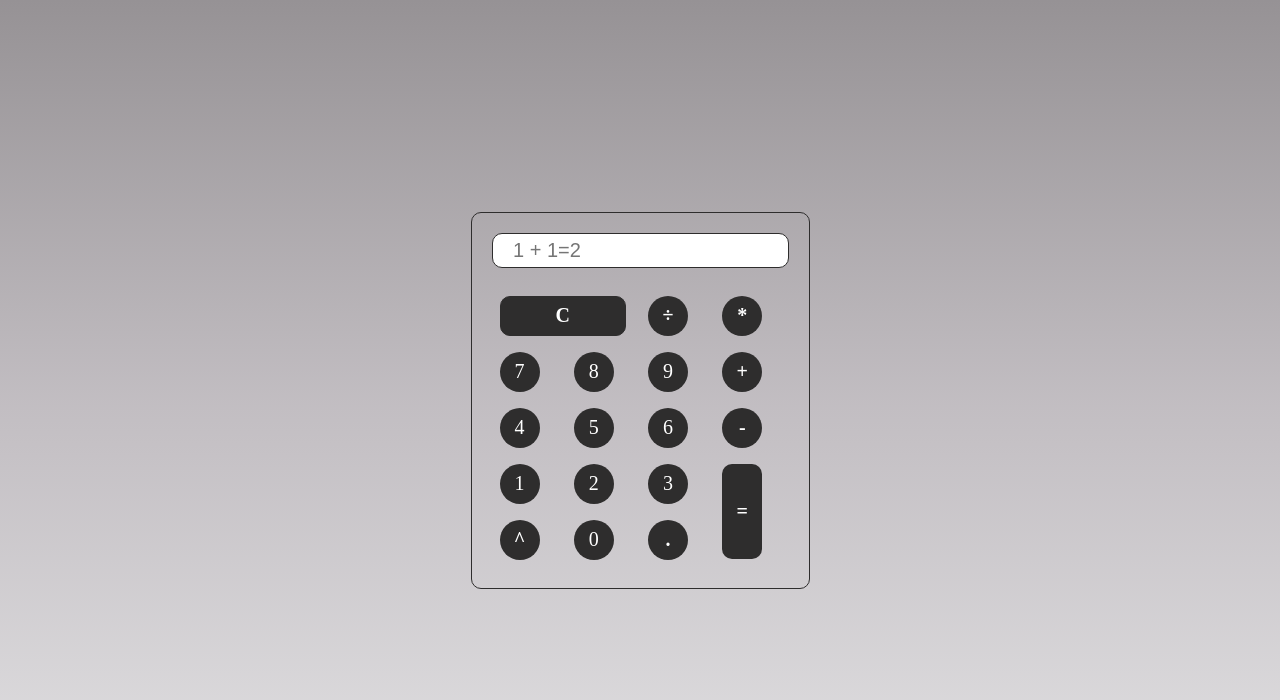
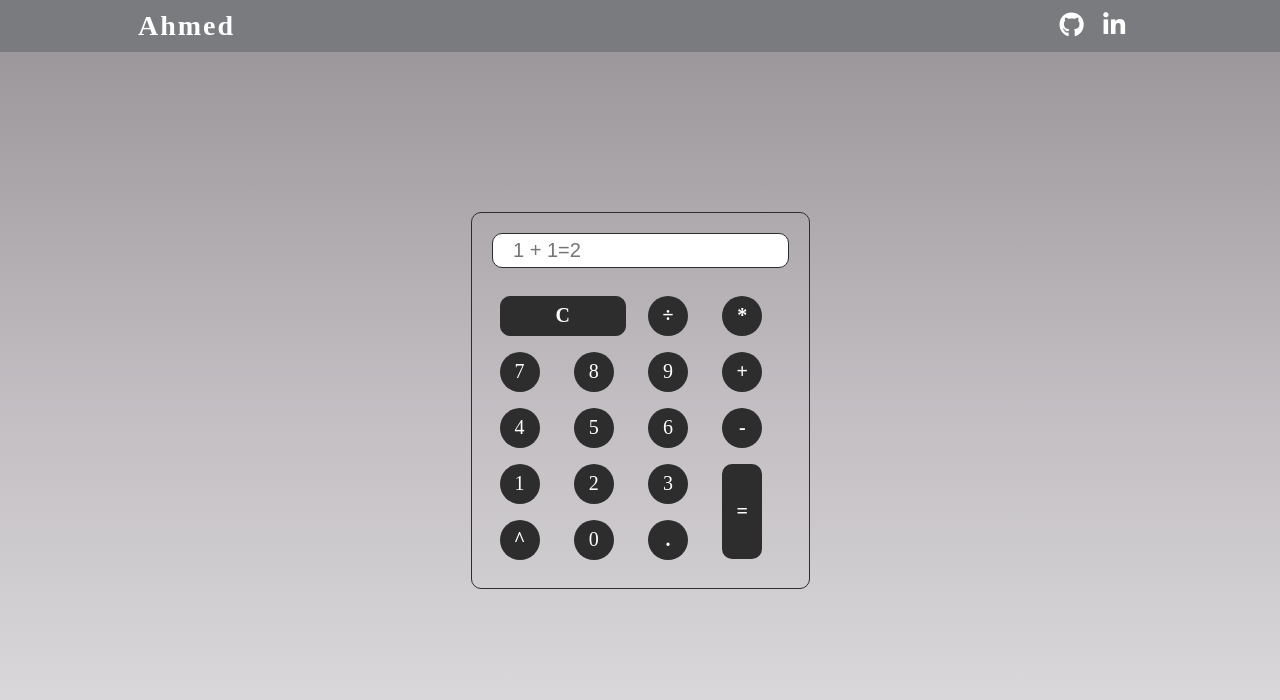
Before and after one commit to ahmedmohamedag/tasks, a plain HTML site: page calculator/index.html in a window 1280 px wide. Drawn offline with Linux system fonts and the light colour scheme.

Commit message:
Update index.html

```diff
--- a/calculator/index.html
+++ b/calculator/index.html
@@ -11,10 +11,20 @@
     <meta name="author" content="ahmedmo.abdulghaffar@gmail.com" />
     <meta name="rating" content="General" />
     <title>Calculator</title>
-    <link rel="stylesheet" href="style.css" />
+      <link rel="stylesheet" href="css/fontawesome.css" />
+    <link rel="stylesheet" href="css/style.css" />
     <link rel="shortcut icon" href="favicon.ico" type="image/x-icon" />
   </head>
   <body>
+       <header>
+      <nav>
+        <a href="" id="logo">Ahmed </a>
+        <div class="navitem">
+          <a target="_blank" href="https://github.com/ahmedmohamedag"><i id="gi" class="fab fa-github"></i></a>
+          <a href="https://www.linkedin.com/in/ahmed-mohamed-abdul-ghaffar-b1b7ba291/"><i id="ln" class="fab fa-linkedin-in"></i></a>
+        </div>
+      </nav>
+    </header>
     <section class="calc">
       <div class="inpute"><input placeholder=" 1 + 1=2" id="view" /></div>
       <ul id="allnumbres">
```
